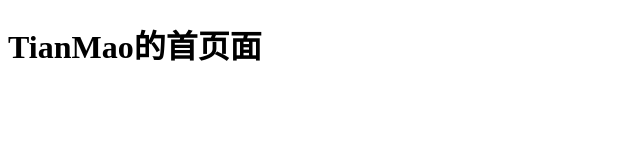
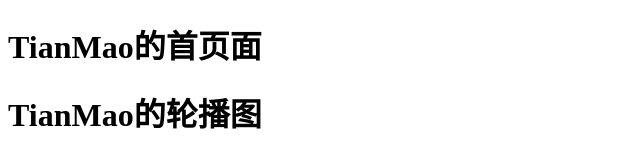
Before and after one commit to huashankejiadmin/tianmao, a plain HTML site: page index.html in a window 1280 px wide. Shown: the whole page, without its empty margins (0-640 px from the left). Drawn offline with Linux system fonts and the light colour scheme.

```diff
--- a/index.html
+++ b/index.html
@@ -8,5 +8,6 @@
 </head>
 <body>
     <h1>TianMao的首页面</h1>
+    <h1>TianMao的轮播图</h1>
 </body>
 </html>
```
